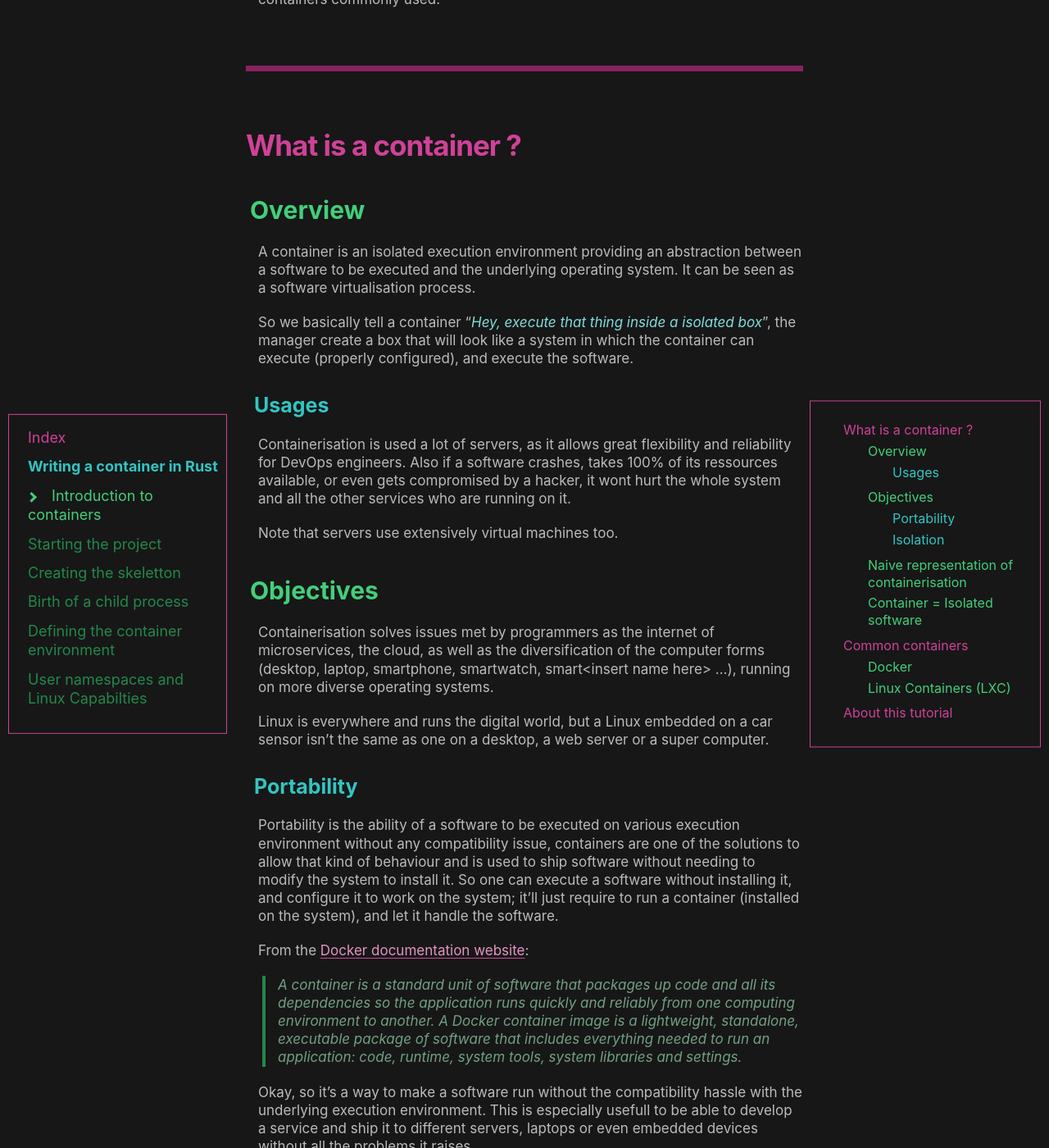
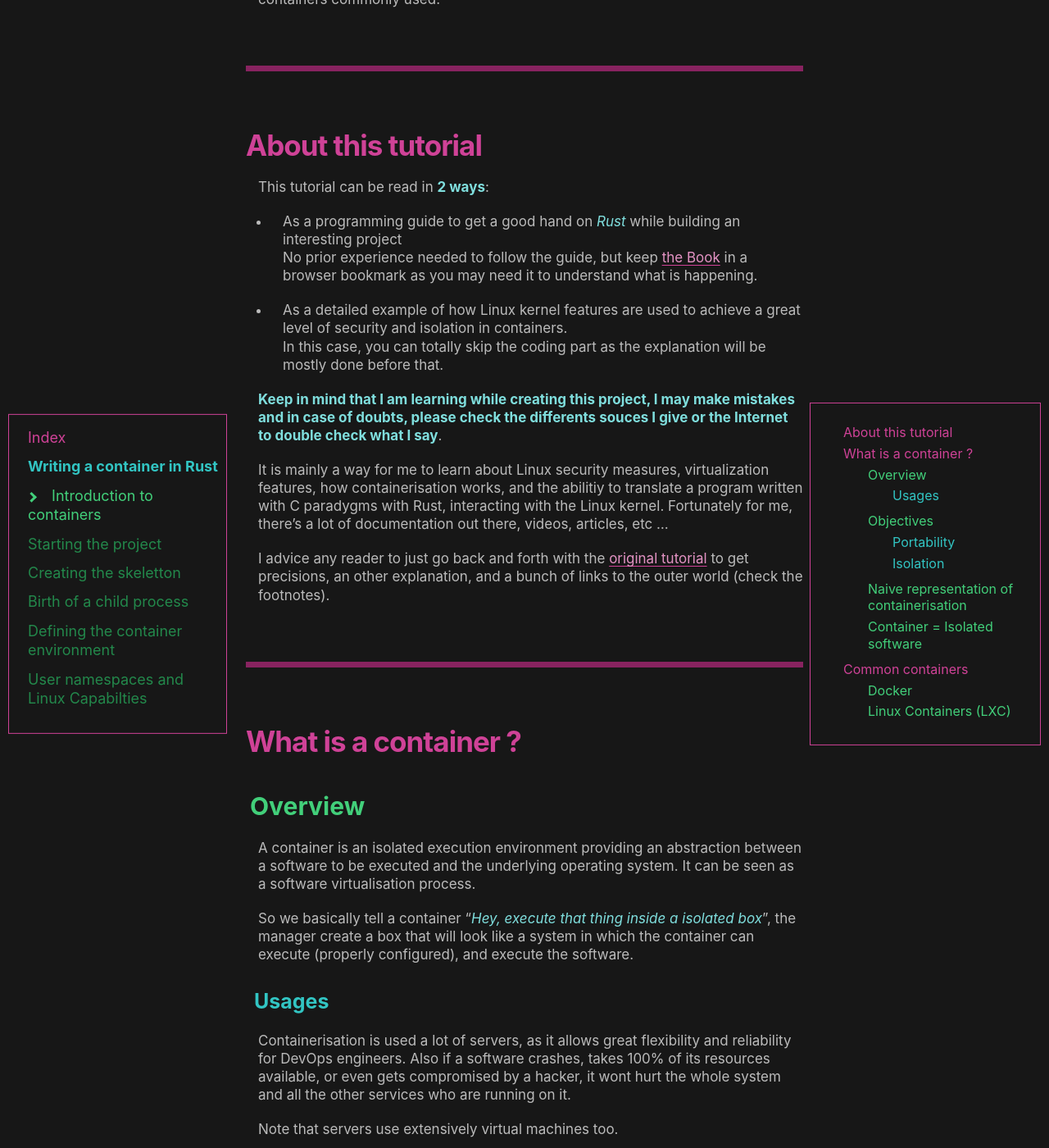
Before and after one commit to litchipi/litchipi.github.io, a Jekyll site: the page built from _posts/2021-09-13-container-in-rust-part1.md, in a window 1280 px wide and 1400 px high, scrolled down 628 px. Shown: the whole window at 82% size. Built offline with Jekyll 4.4.1, drawn with Linux system fonts in a browser that asks for light colours; some of the changed text lies outside the part shown.

Commit message:
Improve part 1 of container-in-rust post
Signed-off-by: Litchi Pi <litchi.pi@protonmail.com>

```diff
--- a/_posts/2021-09-13-container-in-rust-part1.md
+++ b/_posts/2021-09-13-container-in-rust-part1.md
@@ -18,6 +19,31 @@ First of all, to understand how we're going to build our container,
 let's figure out what is a container and why we need it,
 we'll examine then few examples of containers commonly used.
 
+# About this tutorial
+
+This tutorial can be read in **2 ways**:
+
+- As a programming guide to get a good hand on *Rust* while building an interesting project \\
+No prior experience needed to follow the guide, but keep [the Book][rust-the-book] in a
+browser bookmark as you may need it to understand what is happening.
+
+- As a detailed example of how Linux kernel features are used to achieve a great level of
+security and isolation in containers. \\
+In this case, you can totally skip the coding part as the explanation will be mostly done
+before that.
+
+**Keep in mind that I am learning while creating this project, I may make mistakes and in case
+of doubts, please check the differents souces I give or the Internet to double check what I say**.
+
+It is mainly a way for me to learn about Linux security measures, virtualization features,
+how containerisation works, and the abilitiy to translate a program written with C paradygms
+with Rust, interacting with the Linux kernel.
+Fortunately for me, there's a lot of documentation out there, videos, articles, etc ...
+
+I advice any reader to just go back and forth with the [original tutorial][linux-containers-tutorial]
+to get precisions, an other explanation, and a bunch of links to the outer world
+(check the footnotes).
+
 # What is a container ?
 
 ## Overview
@@ -30,7 +56,7 @@ manager create a box that will look like a system in which the container can exe
 
 ### Usages
 Containerisation is used a lot of servers, as it allows great flexibility and reliability
-for DevOps engineers. Also if a software crashes, takes 100% of its ressources available,
+for DevOps engineers. Also if a software crashes, takes 100% of its resources available,
 or even gets compromised by a hacker, it wont hurt the whole system and all the other
 services who are running on it.
 
@@ -135,26 +161,6 @@ needing another Linux Kernel.
 Visit [the linuxcontainers.org website][lxc-website] for more informations, including informations
 about the variants LXD, LXCFS and other related tools.
 
-# About this tutorial
-
-In this tutorial, I assume the reader already know how to create simple programs in Rust.
-I won't exaplain anything related to the Rust langage, but I will link as much as possible
-notions of the Rust langage to [The Book][rust-the-book] to allow anyone to read an
-unknown / forgotten subject if needed.
-
-It is mainly a way for me to learn about Linux security measures, virtualization features,
-how containerisation works, and the abilitiy to translate a program written with C paradygms
-with Rust, interacting with the Linux kernel.
-Fortunately for me, there's a lot of documentation out there, videos, articles,
-[the tutorial in which this series of post is based][linux-containers-tutorial], etc ...
-
-**Keep in mind that I am learning while creating this project, I may make mistakes and in case
-of doubts, please check the differents souces I give or the Internet to double check what I say**.
-
-I advice any reader to just go back and forth with the [original tutorial][linux-containers-tutorial]
-to get precisions, an other explanation, and a bunch of links to the outer world
-(check the footnotes).
-
 [docker-website-whatisdocker]: https://www.docker.com/resources/what-container
 [linux-containers-tutorial]: https://blog.lizzie.io/linux-containers-in-500-loc.html
 [understand-docker-container-escape]: https://blog.trailofbits.com/2019/07/19/understanding-docker-container-escapes/
```
Also changed, not shown: other parts of _posts/2021-09-13-container-in-rust-part1.md (+1 -0 lines).
